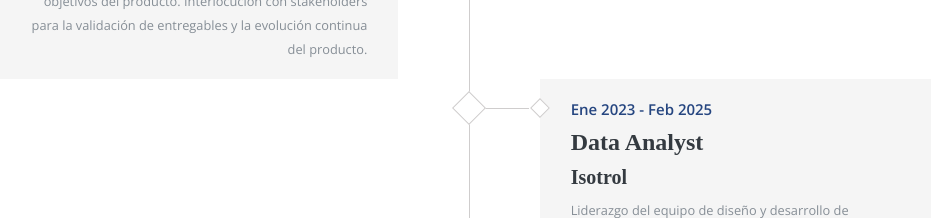
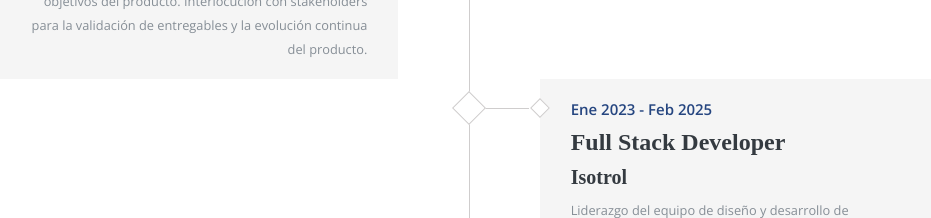
Before and after one commit to CarlosXCruz/carlosxcruz.github.io, a plain HTML site: page index.html in a window 1280 px wide. Shown: the part 2420-2638 px from the top of the page, without its empty margins (307-1238 px from the left). Drawn offline with nearby package versions, Linux system fonts and the light colour scheme; a web font is replaced by a local one.

Commit message:
Update job title from Data Analyst to Full Stack Developer in index.html

```diff
--- a/index.html
+++ b/index.html
@@ -184,7 +184,7 @@
                         <div class="award-icon"></div>
                         <div class="award-content" style="background-color: #f5f5f5">
                             <span class="date">Ene 2023 - Feb 2025</span>
-                            <h4>Data Analyst</h4>
+                            <h4>Full Stack Developer</h4>
                             <h5>Isotrol</h5>
                             <small>
                                 Liderazgo del equipo de diseño y desarrollo de algoritmos para la detección temprana de problemas y el análisis de señales en plantas de energía renovable, además de investigación y desarrollo de algoritmos de machine learning para la predicción de tendencias y estados futuros. Gestión de proyectos bajo metodologías de integración y despliegue continuo (CI/CD), con realización de testing y documentación técnica. Diseño de arquitecturas de datos y políticas ETL en plataformas como Google Cloud Platform y Databricks, así como análisis de datos mediante herramientas BI, identificando patrones y tendencias para la presentación de resultados estratégicos.
```
